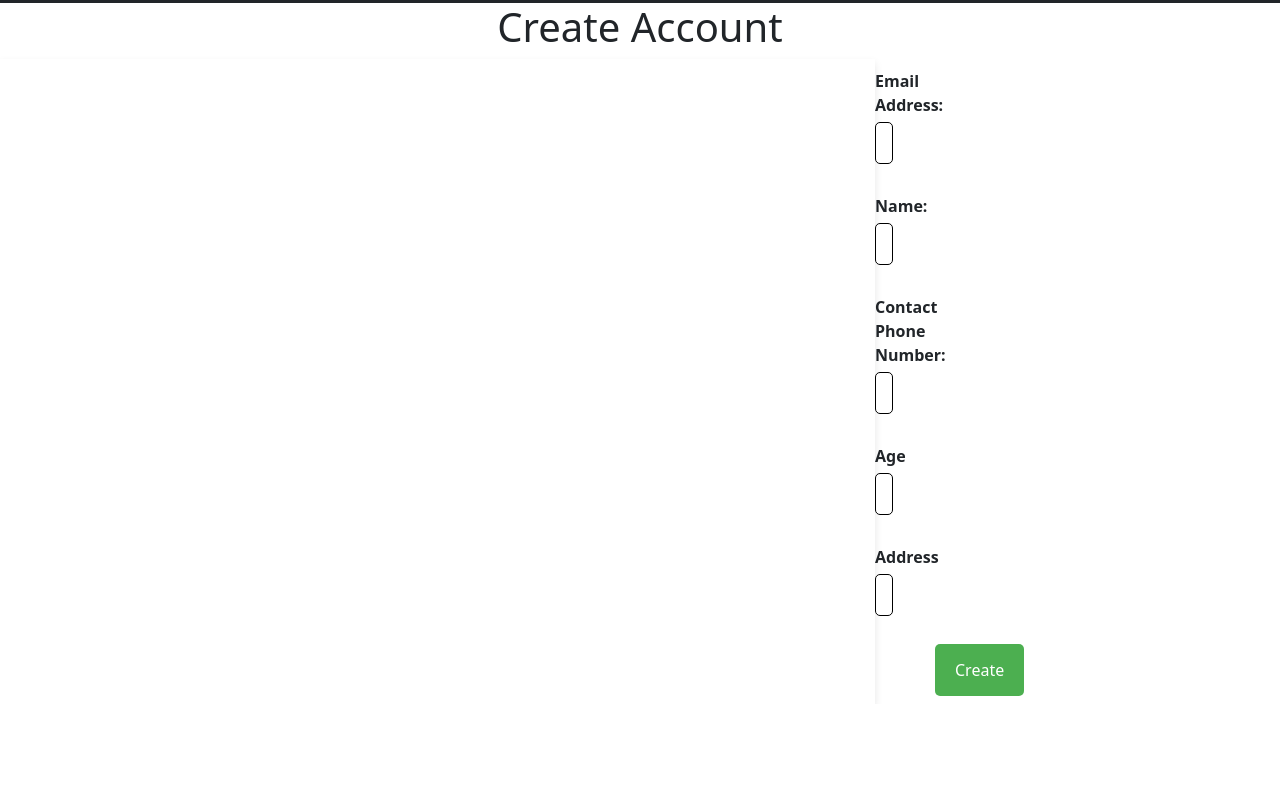
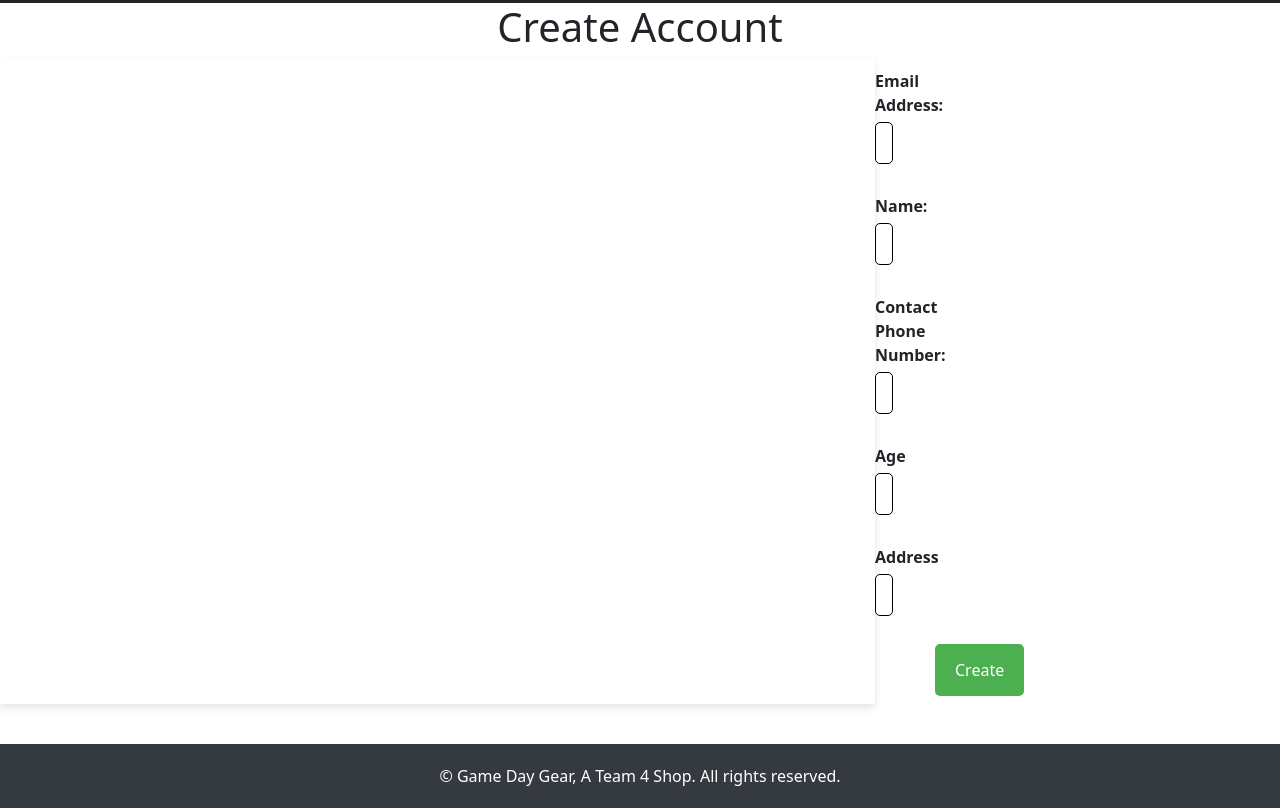
Before and after one commit to kelliekuo55/Alpha-StoreFront, a plain HTML site: page Alpha_Storefront/createAccount.html in a window 1280 px wide. Shown: the part 312-1120 px from the top of the page. Before the commit the page ends 1016 px from the top, so only its background shows below. Drawn offline with nearby package versions, Linux system fonts and the light colour scheme.

Commit message:
Update createAccount.html
Updated footer

```diff
--- a/Alpha_Storefront/createAccount.html
+++ b/Alpha_Storefront/createAccount.html
@@ -62,5 +62,10 @@
         <script src="https://cdn.jsdelivr.net/npm/bootstrap@5.2.3/dist/js/bootstrap.bundle.min.js"></script>
         <!-- Core theme JS-->
         <script src="js/signUpScripts.js"></script>
+    <footer class="site-footer">
+    <div class="container">
+        <p>&copy; Game Day Gear, A Team 4 Shop. All rights reserved.</p>
+    </div>
+</footer>
     </body>
 </html>
```
